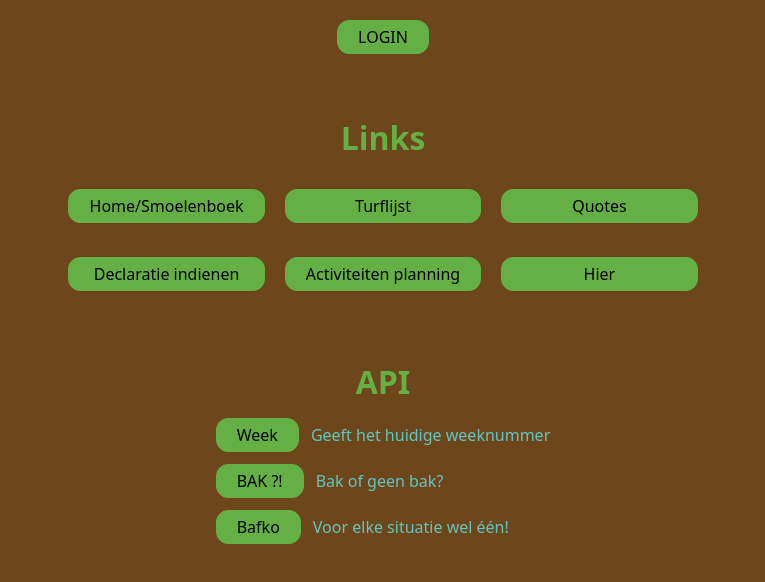
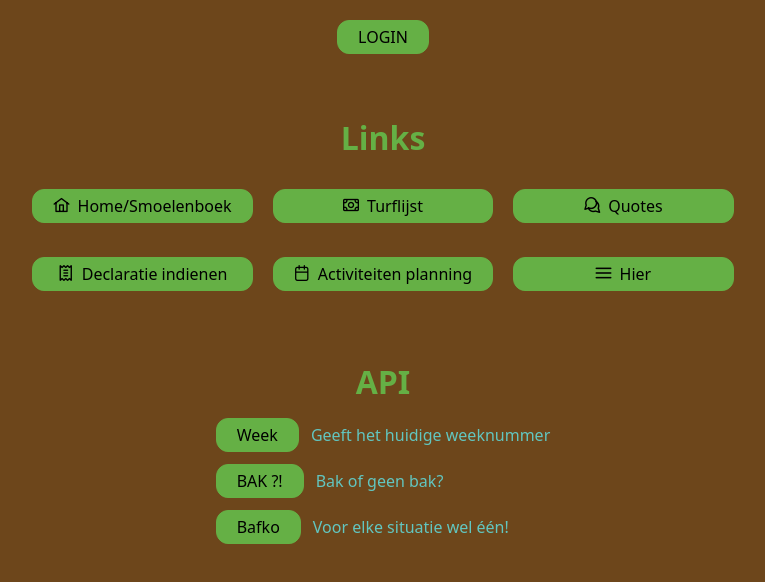
Before and after one commit to S-D-V-A-S-M-V-V-I-C-T-S-S-BAGGER/BAGGER-Vue, a Vue app: page /sitemap in a window 1280 px wide. Shown: the top 582 px of the page, without its empty margins (257-1022 px from the left). Built offline with nearby package versions, Linux system fonts and the light colour scheme.

Commit message:
feat(project): #17 Added icons to the sitemap/menu buttons and replaced the router-link attributes with the router.push() for more reliable routing

```diff
--- a/src/components/BaggerButton.vue
+++ b/src/components/BaggerButton.vue
@@ -20,11 +20,17 @@ defineProps({
     type: Boolean,
     required: false,
     default: false
+  },
+  icon: {
+    type: String,
+    required: false,
+    default: ''
   }
 })
 </script>
 
 <template>
+
   <button
     @click="emitClickEvent"
     :class="[
@@ -33,10 +39,12 @@ defineProps({
         : 'bg-secondary text-white border-secondary',
         faded ? 'bg-secondary-faded text-white-faded border-secondary-faded' : '',
        customStyling,
-       'border rounded-xl pop-effects py-1 px-2 md:px-5 md:py-1 '
+       'border rounded-xl pop-effects px-2 py-1  md:px-5 md:py-1 ',
+
        ]
     "
   >
+    <i v-if="icon" :class="icon + ' px-2 md:pr-2 md:px-0'"></i>
     <slot>🌱</slot>
   </button>
 </template>
--- a/src/components/BaggerFooter.vue
+++ b/src/components/BaggerFooter.vue
@@ -1,15 +1,18 @@
 <script setup lang="ts">
 
 import BaggerButton from '@/components/BaggerButton.vue'
+import { useRouter } from 'vue-router'
+
+const router = useRouter()
 </script>
 
 <template>
   <div id="footer-wrapper" class="flex flex-row w-[80vw] max-h-fit items-center justify-evenly pt-5 border-t-1 border-primary">
-    <BaggerButton>
-      <router-link :to="{ name: 'home'}"><i class="pi pi-home"></i></router-link>
+    <BaggerButton @click="() => router.push('/')">
+      <i class="pi pi-home"></i>
     </BaggerButton>
-    <BaggerButton>
-      <router-link :to="{ name: 'sitemap'}"><i class="pi pi-bars"></i></router-link>
+    <BaggerButton @click="() => router.push('/sitemap')">
+      <i class="pi pi-bars"></i>
     </BaggerButton>
     <BaggerButton>LOGOUT</BaggerButton>
   </div>
--- a/src/views/Menu.vue
+++ b/src/views/Menu.vue
@@ -1,5 +1,8 @@
 <script setup lang="ts">
   import BaggerButton from '@/components/BaggerButton.vue';
+  import { useRouter } from 'vue-router'
+
+  const router = useRouter()
 </script>
 
 <template>
@@ -12,12 +15,12 @@
   <div id="links" class="flex flex-col items-center gap-y-5
                           md:grid md:grid-cols-3 md:grid-rows-3 md:gap-5">
     <h1 class="md:col-start-1 md:col-span-3 md:row-start-1 md:justify-self-center">Links</h1>
-    <BaggerButton><router-link :to="{ name: 'home'}">Home/Smoelenboek</router-link></BaggerButton>
-    <BaggerButton><router-link :to="{ name: 'turf'}">Turflijst</router-link></BaggerButton>
-    <BaggerButton><router-link :to="{ name: 'quotes'}">Quotes</router-link></BaggerButton>
-    <BaggerButton>Declaratie indienen</BaggerButton>
-    <BaggerButton>Activiteiten planning</BaggerButton>
-    <BaggerButton><router-link :to="{ name: 'sitemap' }">Hier</router-link></BaggerButton>
+    <BaggerButton icon="pi pi-home" @click="() => router.push('/')">Home/Smoelenboek</BaggerButton>
+    <BaggerButton icon="pi pi-money-bill" @click="() => router.push('/turf')">Turflijst</BaggerButton>
+    <BaggerButton icon="pi pi-comments" @click="() => router.push('/quotes')">Quotes</BaggerButton>
+    <BaggerButton icon="pi pi-receipt">Declaratie indienen</BaggerButton>
+    <BaggerButton icon="pi pi-calendar">Activiteiten planning</BaggerButton>
+    <BaggerButton icon="pi pi-bars" @click="() => router.push('/sitemap')">Hier</BaggerButton>
   </div>
 
   <div id="api" class="flex flex-col gap-y-3">
@@ -34,7 +37,7 @@
     </div>
 
     <div class="flex flex-row gap-x-3 items-center">
-      <BaggerButton><router-link :to="{ name: 'bafkos' }">Bafko</router-link></BaggerButton>
+      <BaggerButton @click="() => router.push('/bafkos')">Bafko</BaggerButton>
       <p>Voor elke situatie wel één!</p>
     </div>
 
--- a/src/views/Quotes.vue
+++ b/src/views/Quotes.vue
@@ -86,7 +86,7 @@ const formatDate = (dateString: string) => {
         :placeholder="new Date().toLocaleDateString()"
         customStyling="w-full"
       />
-      <BaggerButton>Nieuwe quote toevoegen!</BaggerButton>
+      <BaggerButton icon="pi pi-plus">Nieuwe quote toevoegen!</BaggerButton>
 
     </div>
 
@@ -95,7 +95,7 @@ const formatDate = (dateString: string) => {
     </div>
 
     <div id="quotes-wrapper" class="w-[80vw] h-[45vh] flex flex-col items-center gap-y-5 overflow-y-auto
-                                    md:w-[45vw] md:h-[65vh] md:px-5">
+                                    md:w-[45vw] md:h-[55vh] md:px-5">
 
       <div v-for="(quote, index) in dummyQuotes" :key="index">
 
```
